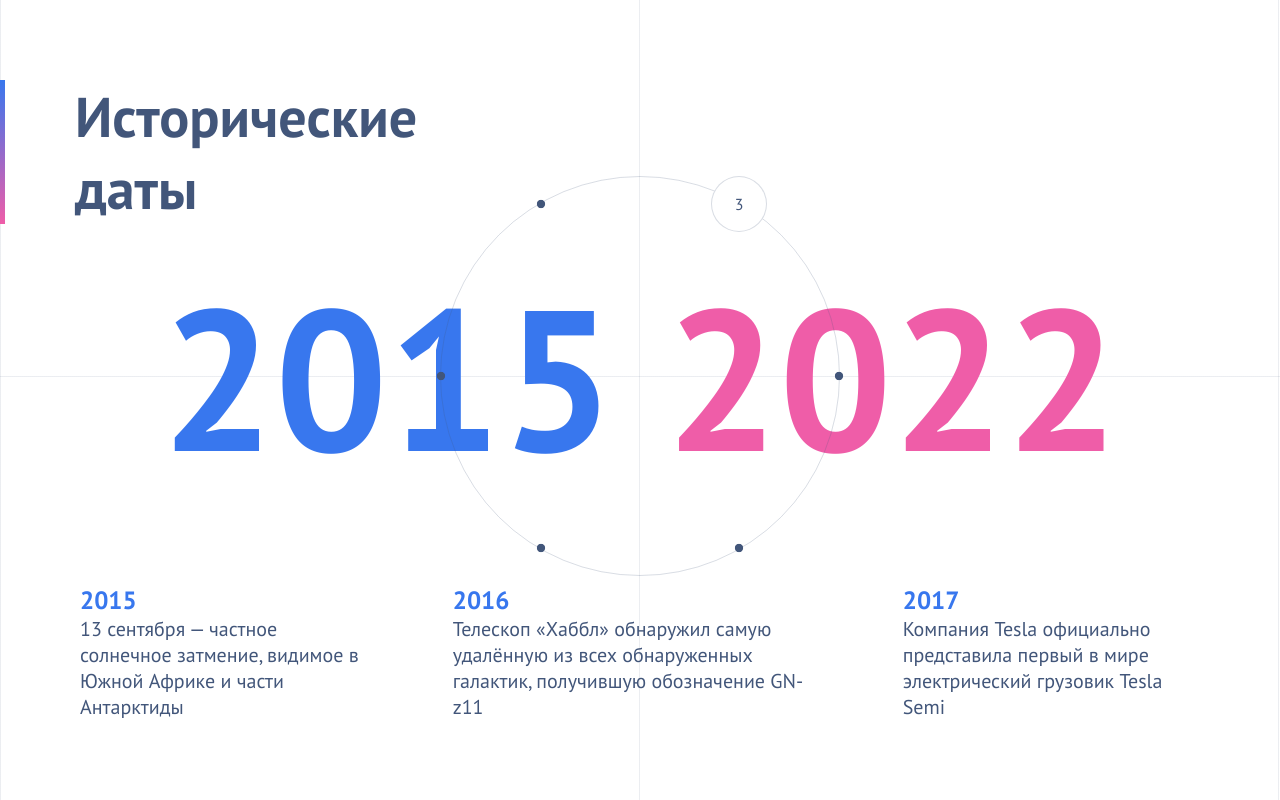
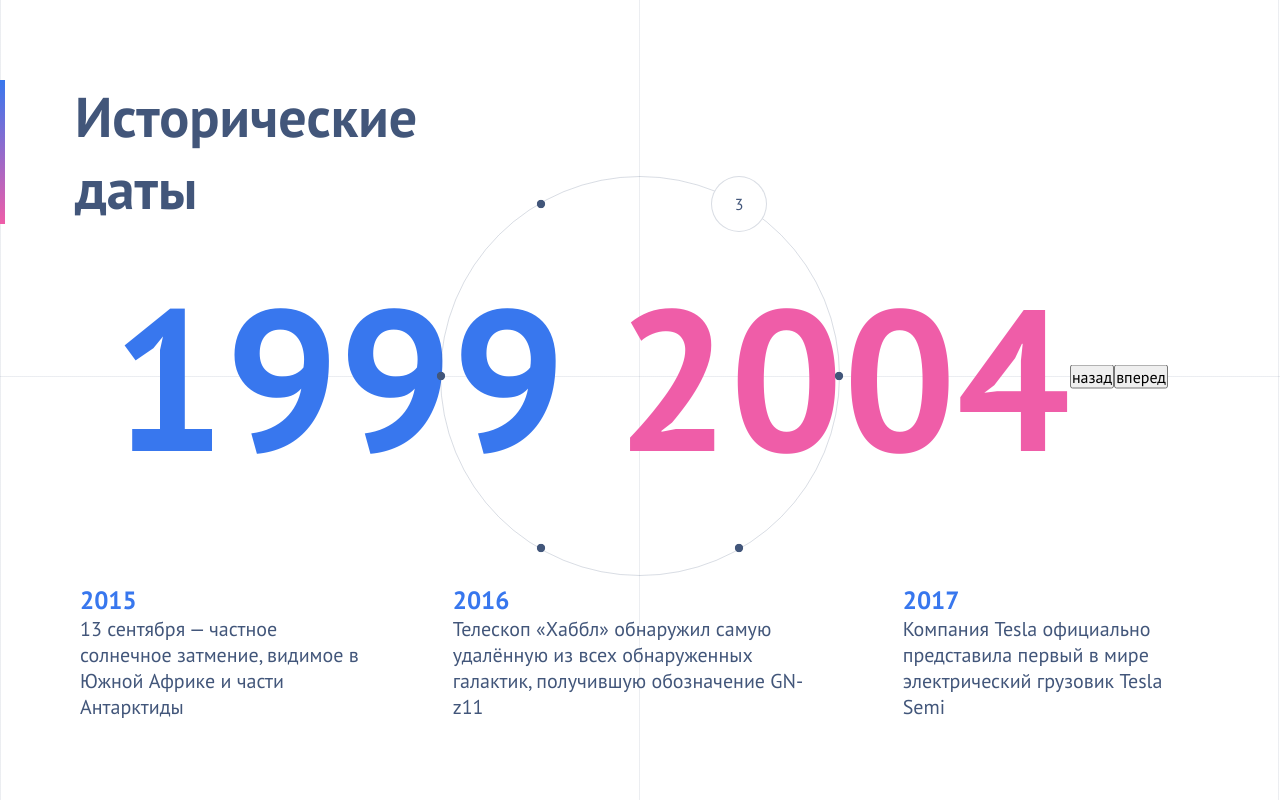
Before and after one commit to lizakobzeva/WheelOfTime, a React app: page / in a window 1280 px wide. Built offline with nearby package versions, Linux system fonts and the light colour scheme.

Commit message:
add animation for years

```diff
--- a/src/pages/MainPage/ui/MainPage.module.scss
+++ b/src/pages/MainPage/ui/MainPage.module.scss
@@ -1,8 +1,5 @@
 @import "app/styles/index.scss";
 
-.accentSecondText {
-  color: $colorSecondAccent;
-}
 .MainPage {
   max-width: 1440px;
   width: 100%;
@@ -32,15 +29,4 @@
       background: linear-gradient($colorFirstAccent, $colorSecondAccent);
     }
   }
-  .years {
-    position: absolute;
-    top: 47%;
-    left: 50%;
-    transform: translate(-50%, -50%);
-    width: 100%;
-    display: flex;
-    align-items: center;
-    justify-content: center;
-    color: $colorFirstAccent;
-  }
 }
--- a/src/pages/MainPage/ui/MainPage.tsx
+++ b/src/pages/MainPage/ui/MainPage.tsx
@@ -3,6 +3,7 @@ import style from "./MainPage.module.scss";
 import DateSlider from "widgets/DatesSlider";
 import { FIRST_TEXT_FOR_DATE_SLIDES } from "shared/const/TextForDateSlides";
 import Wheel from "widgets/Wheel";
+import Years from "widgets/Years";
 
 const MainPage = () => {
   return (
@@ -13,11 +14,7 @@ const MainPage = () => {
           <br /> даты
         </h2>
       </div>
-      <div className={style.years}>
-        <h1>
-          2015 <span className={style.accentSecondText}>2022</span>
-        </h1>
-      </div>
+      <Years currentValue={3} />
       <Wheel initialValue={3} />
       <DateSlider list={FIRST_TEXT_FOR_DATE_SLIDES} />
     </div>
--- /dev/null
+++ b/src/shared/const/YearsList.ts
@@ -0,0 +1,8 @@
+export const YEARS_LIST = [
+  { dateStart: 1980, dateEnd: 1986 },
+  { dateStart: 1987, dateEnd: 1991 },
+  { dateStart: 1992, dateEnd: 1997 },
+  { dateStart: 1999, dateEnd: 2004 },
+  { dateStart: 2004, dateEnd: 2012 },
+  { dateStart: 2015, dateEnd: 2022 },
+];
--- a/src/widgets/Wheel/ui/Wheel.module.scss
+++ b/src/widgets/Wheel/ui/Wheel.module.scss
@@ -33,6 +33,9 @@
       background-color: $colorLines;
       background-color: white;
       border: 1px solid rgb($colorLines, 0.2);
+      p {
+        transition: 1s;
+      }
     }
     .miniPoint {
       cursor: pointer;
--- /dev/null
+++ b/src/widgets/Years/index.ts
@@ -0,0 +1,3 @@
+import Years from "./ui/Years";
+
+export default Years;
--- /dev/null
+++ b/src/widgets/Years/ui/Years.module.scss
@@ -0,0 +1,16 @@
+@import "app/styles/index.scss";
+
+.years {
+  position: absolute;
+  top: 47%;
+  left: 50%;
+  transform: translate(-50%, -50%);
+  width: 100%;
+  display: flex;
+  align-items: center;
+  justify-content: center;
+  color: $colorFirstAccent;
+}
+.accentSecondText {
+  color: $colorSecondAccent;
+}
--- /dev/null
+++ b/src/widgets/Years/ui/Years.tsx
@@ -0,0 +1,57 @@
+import { useEffect, useRef, useState } from "react";
+import style from "./Years.module.scss";
+import { gsap } from "gsap";
+import { YEARS_LIST } from "shared/const/YearsList";
+
+interface YearsProps {
+  currentValue: number;
+}
+
+const Years = ({ currentValue }: YearsProps) => {
+  const startEl = useRef();
+  const endEl = useRef();
+  const [current, setCurrent] = useState(currentValue);
+  const [start, setStart] = useState(YEARS_LIST[current]?.dateStart || 0);
+  const [end, setEnd] = useState(YEARS_LIST[current]?.dateEnd || 0);
+  useEffect(() => {
+    gsap.to(startEl.current, {
+      innerText: start,
+      duration: 1,
+      snap: {
+        innerText: 1,
+      },
+    });
+    gsap.to(endEl.current, {
+      innerText: end,
+      duration: 1,
+      snap: {
+        innerText: 1,
+      },
+    });
+  }, [current, start, end]);
+
+  const handleClick = (idx: number) => {
+    if (idx < 0) return;
+    if (idx >= YEARS_LIST.length) return;
+    setCurrent(idx);
+    setStart(YEARS_LIST[idx].dateStart);
+    setEnd(YEARS_LIST[idx].dateEnd);
+  };
+  return (
+    <div className={style.years}>
+      <h1>
+        <span ref={startEl}>{YEARS_LIST[0].dateStart}</span>{" "}
+        <span ref={endEl} className={style.accentSecondText}>
+          {YEARS_LIST[0].dateEnd}
+        </span>
+      </h1>
+
+      <div>
+        <button onClick={() => handleClick(current - 1)}>назад</button>
+        <button onClick={() => handleClick(current + 1)}>вперед</button>
+      </div>
+    </div>
+  );
+};
+
+export default Years;
```
